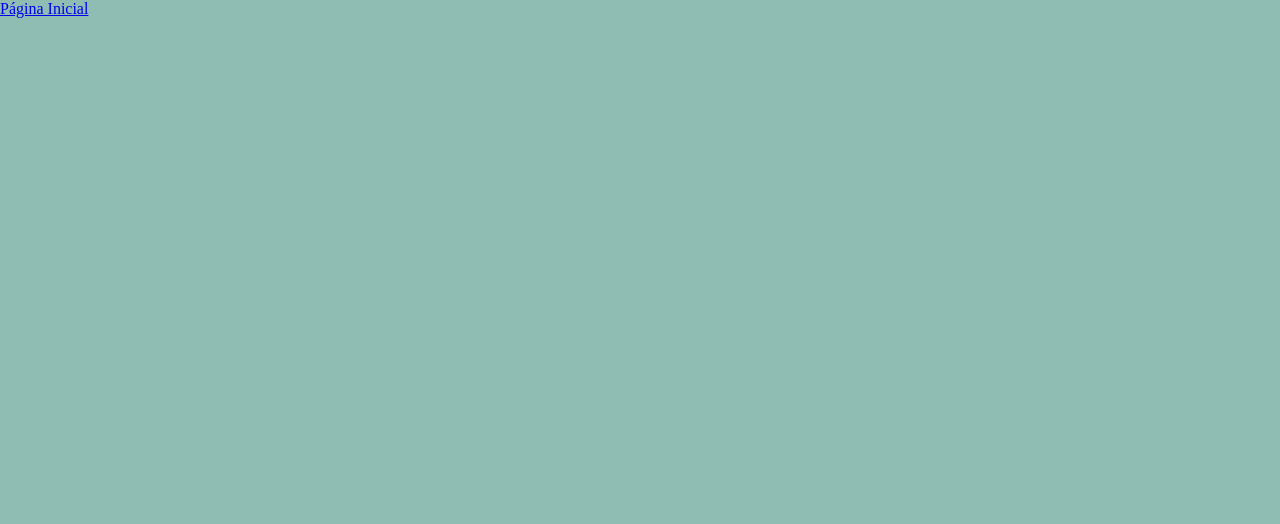
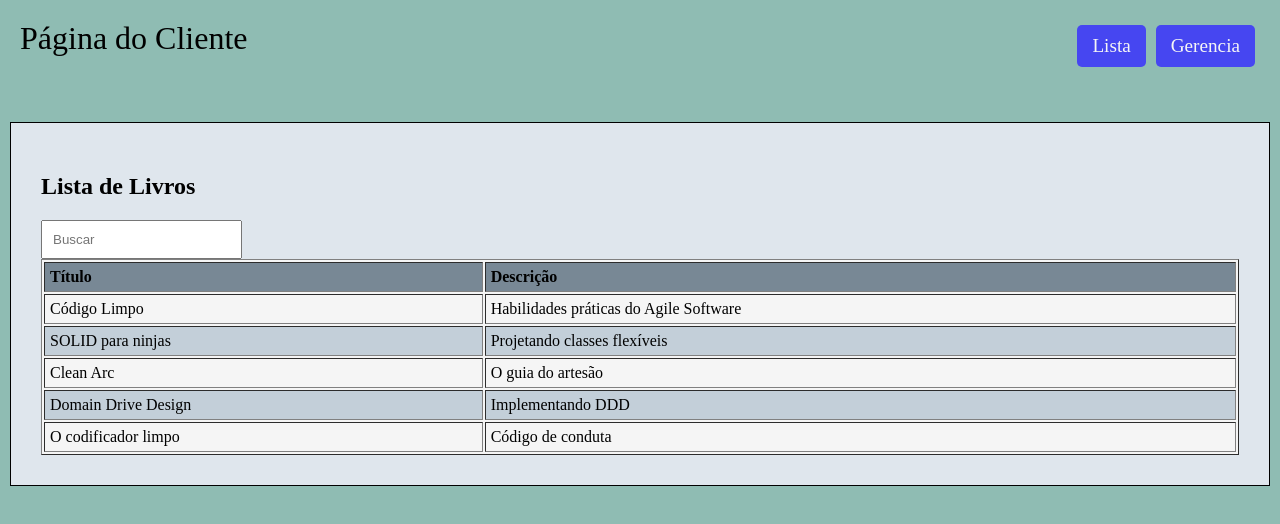
Before and after one commit to igorRosa7/projeto-pro, a website built with Vite: page listaLivros.html in a window 1280 px wide. Built offline with nearby package versions, Linux system fonts and the light colour scheme.

Commit message:
Inicia página de listagem dos livros

```diff
--- a/cadastro.js
+++ b/cadastro.js
@@ -1,3 +1,3 @@
-import './style.scss'
+import './src/assets/cadastro.scss'
 
 console.log('func cadastro')
--- a/listaLivros.html
+++ b/listaLivros.html
@@ -1,14 +1,65 @@
 <!DOCTYPE html>
 <html lang="en">
+
 <head>
     <meta charset="UTF-8">
     <meta name="viewport" content="width=device-width, initial-scale=1.0">
     <title>Document</title>
 </head>
+
 <body>
-    <a href="index.html">Página Inicial</a>
+    <header class="cabecalho">
+        <span>Página do Cliente</span>
+        <div class="cabecalho__nav">
+            <a href="listaLivros.html" class="cabecalho__nav__items">Lista</a>
+            <a href="index.html" class="cabecalho__nav__items">Gerencia</a>
+        </div>
+    </header>
+
+    <main>
+        <div class="caixa-principal">
+            <div class="caixa-principal__cabecalho">
+            <h2>Lista de Livros</h2>
+        </div>
+            <input type="text" placeholder="Buscar"></input>
+            <div class="caixa-principal__tabela">
+                <table border="1">
+                    <thead>
+                        <tr>
+                            <th align=left>Título</th>
+                            <th align=left>Descrição</th>
+                        </tr>
+                    </thead>
+                    <tbody>
+                        <tr>
+                            <td>Código Limpo</td>
+                            <td>Habilidades práticas do Agile Software</td>
+                        </tr>
+                        <tr>
+                            <td>SOLID para ninjas</td>
+                            <td>Projetando classes flexíveis</td>
+                        </tr>
+                        <tr>
+                            <td>Clean Arc</td>
+                            <td>O guia do artesão</td>
+                        </tr>
+                        <tr>
+                            <td>Domain Drive Design</td>
+                            <td>Implementando DDD</td>
+                        </tr>
+                        <tr>
+                            <td>O codificador limpo</td>
+                            <td>Código de conduta</td>
+                        </tr>
+                    </tbody>
+                </table>
+
+            </div>
+        </div>
+    </main>
 
 
-<script type="module" src="/cadastro.js"></script>
+    <script type="module" src="/cadastro.js"></script>
 </body>
+
 </html>
--- a/main.js
+++ b/main.js
@@ -1,4 +1,4 @@
-import './style.scss'
+import './src/assets/index.scss'
 import { iniciaEvento, URL_API_LIVROS, pegaInputCadastro, chamadaAPI} from './src/js/modulos'
 
 iniciaEvento("cadastrar", "click", iniciaCadastro)
--- /dev/null
+++ b/src/assets/_layout.scss
@@ -0,0 +1,29 @@
+main {
+    @include displayFlex(row, 12px, center);
+}
+
+
+.cabecalho {
+    @include displayFlex(row, 0px, space-between);
+    padding: 20px;
+
+    span {
+        font-size: 2em;
+        color: black;
+    }
+
+    &__nav {
+        display: flex;
+
+        &__items {
+            margin: 5px;
+            font-size: 1.2em;
+            border-radius: 5px;
+            padding: 10px 15px;
+            background-color: rgb(70, 70, 241);
+            color: whitesmoke;
+            text-decoration: none;
+            text-transform: none;
+        }
+    }
+}
--- /dev/null
+++ b/src/assets/cadastro.scss
@@ -0,0 +1,40 @@
+@import "./src/assets/_resets.scss";
+@import "./src/assets/cores";
+@import "./src/assets/mixins";
+@import "./layout.scss";
+
+.caixa-principal{
+    display: flex;
+    flex-direction: column;
+    border: solid black 1px;
+    background-color: $cinza-claro;
+    padding: 30px;
+    width: 100%;
+    margin: 10px;
+    &__tabela{
+        table{
+            background-color: whitesmoke;
+            width: 100%;
+            td, th {
+                padding: 5px;
+            }
+            thead{
+                background-color: $cinza-escuro;
+            }
+            tbody{
+            tr:nth-child(even){
+                background-color: $cinza-medio;
+            }
+        }
+
+        }
+    }
+    input{
+        width: fit-content;
+        padding: 10px;
+    }
+    &__cabecalho{
+        display: flex;
+    }
+
+}
--- a/style.scss
+++ b/src/assets/index.scss
@@ -1,19 +1,11 @@
 @import "./src/assets/_resets.scss";
 @import "./src/assets/cores";
 @import "./src/assets/mixins";
+@import "./layout.scss";
 
-.cabecalho {
-  @include displayFlex(row, 0px, space-between);
-  padding: 20px;
-  span {
-    font-size: 2em;
-    color: black;
-  }
 
-  &__nav{
-    display: flex;
-
-    a{
+.cabecalho__nav {
+  a {
     margin: 5px;
     font-size: 1.2em;
     border-radius: 5px;
@@ -25,13 +17,6 @@
 
   }
 }
-}
-
-main {
-  @include displayFlex(row, 12px, center);
-
-
-
   .caixa-cadastro {
     @include displayFlex(column, 12px, center);
     border: solid 1px $cinza-escuro;
@@ -72,5 +57,3 @@ main {
 
 
   }
-
-}
```
Also changed, not shown: index.html (+3 -3 lines). Lines whose indentation alone changed are shown as unchanged.
